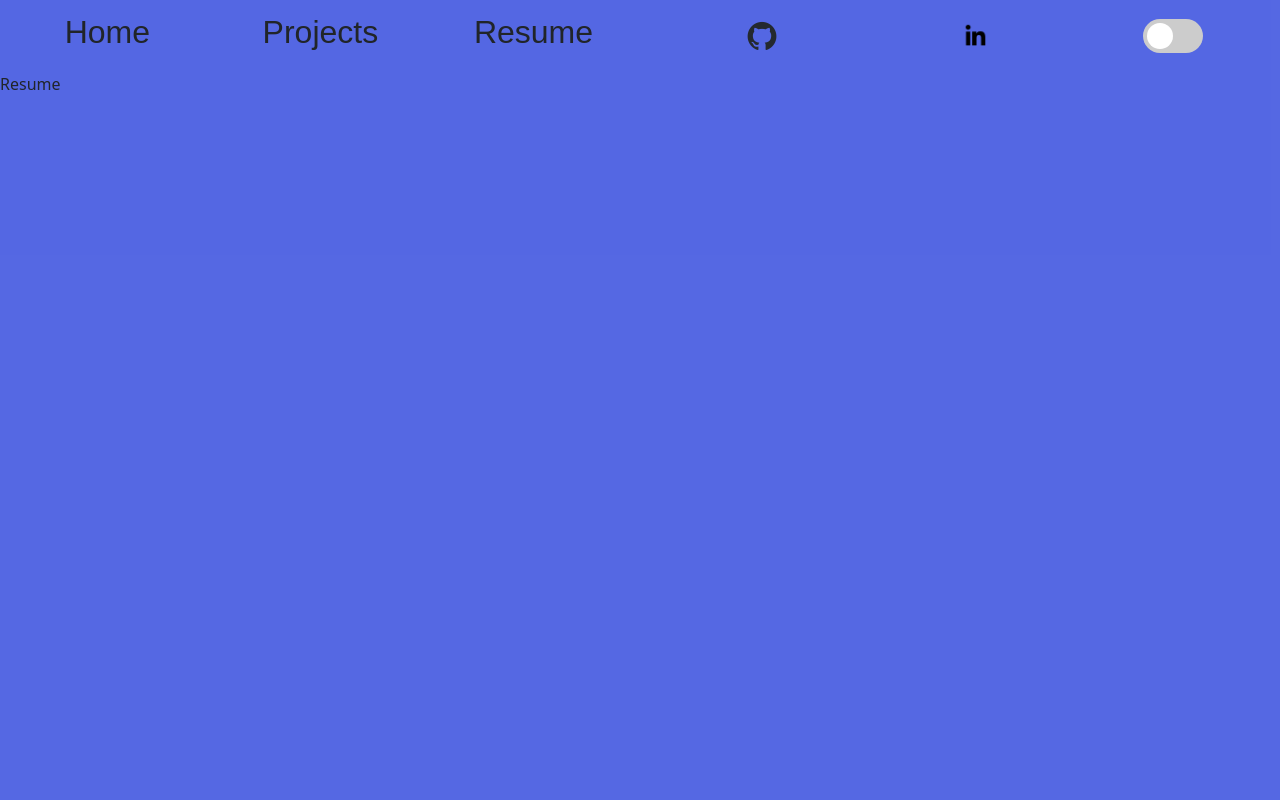
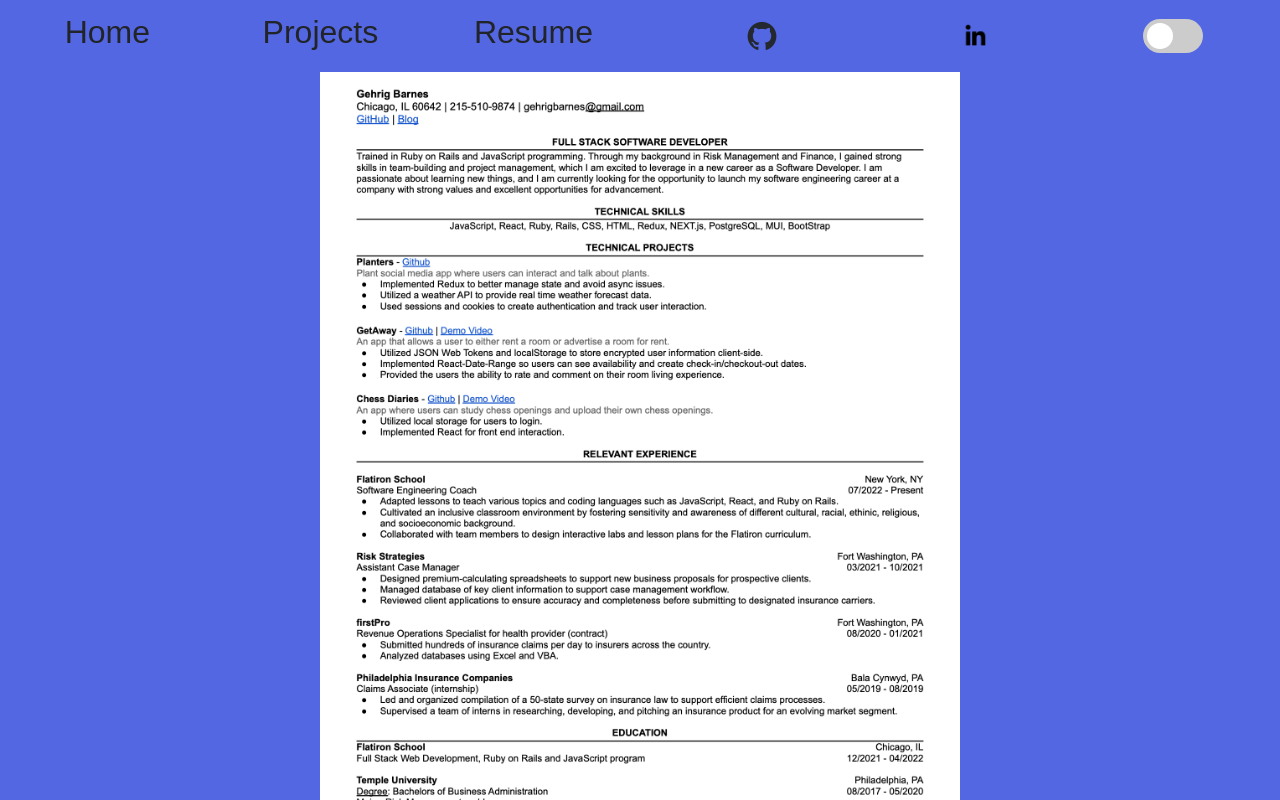
Before and after one commit to Gehrig-Barnes/portfolio, a React (Create React App) app: page /projects in a window 1280 px wide. Both pictures are taken after a click on the element "Resume". Built offline with nearby package versions, Linux system fonts and the light colour scheme; a web font is replaced by a local one.

Commit message:
resume page done

```diff
--- a/src/App.css
+++ b/src/App.css
@@ -362,3 +362,15 @@ input:checked + .slider:before {
     font-family: "Bubbly", sans-serif;
   }
 }
+
+#lightMode > .resume{
+  display: flex;
+  justify-content: center;
+  align-items: center;
+}
+
+#darkMode > .resume{
+  display: flex;
+  justify-content: center;
+  align-items: center;
+}
--- a/src/components/Resume.js
+++ b/src/components/Resume.js
@@ -1,8 +1,11 @@
 import React from "react";
+import pdf from '../resume/Barnes_Resume.png'
 
 function Resume(){
     return(
-        <div>Resume</div>
+        <div className= "resume">
+            <img src = {pdf} width="50%" height="80%"/>
+        </div>
     )
 };
 
```
Also changed, not shown: src/resume/Barnes_Resume.png (added).
